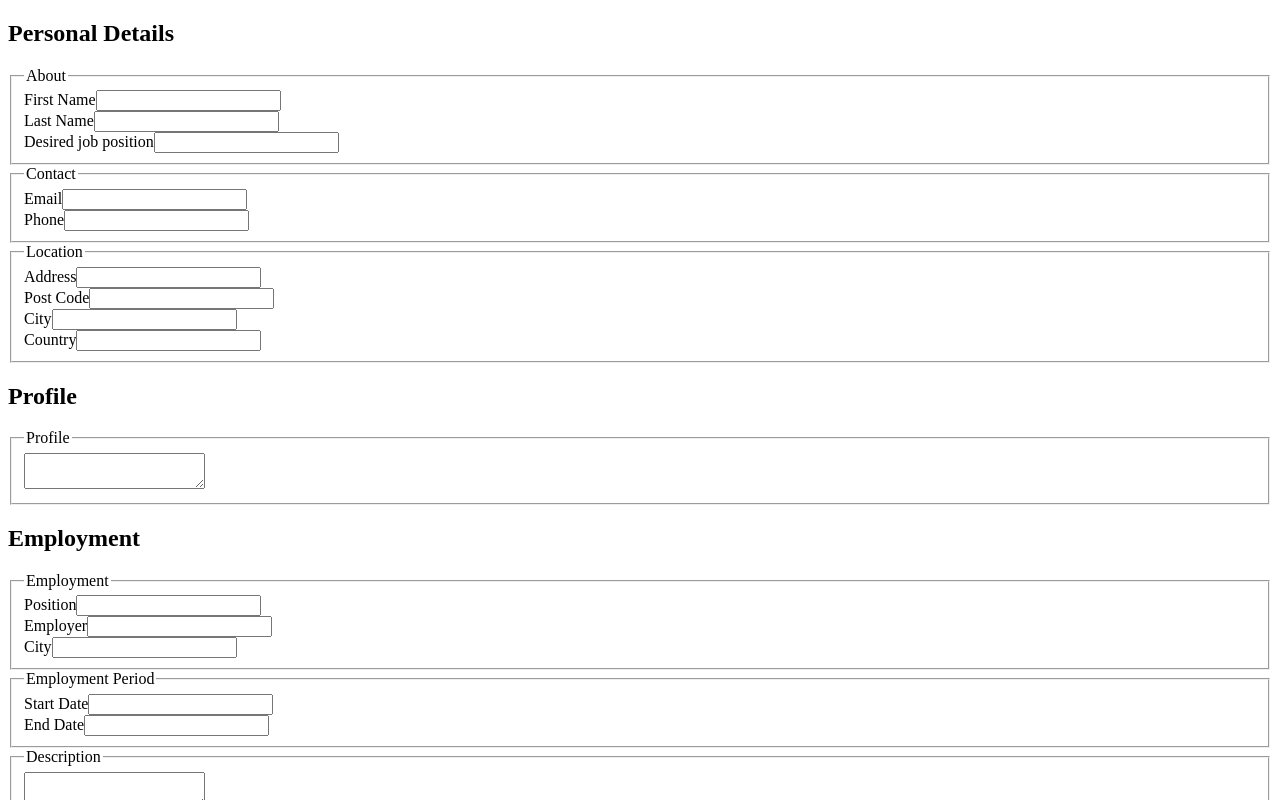
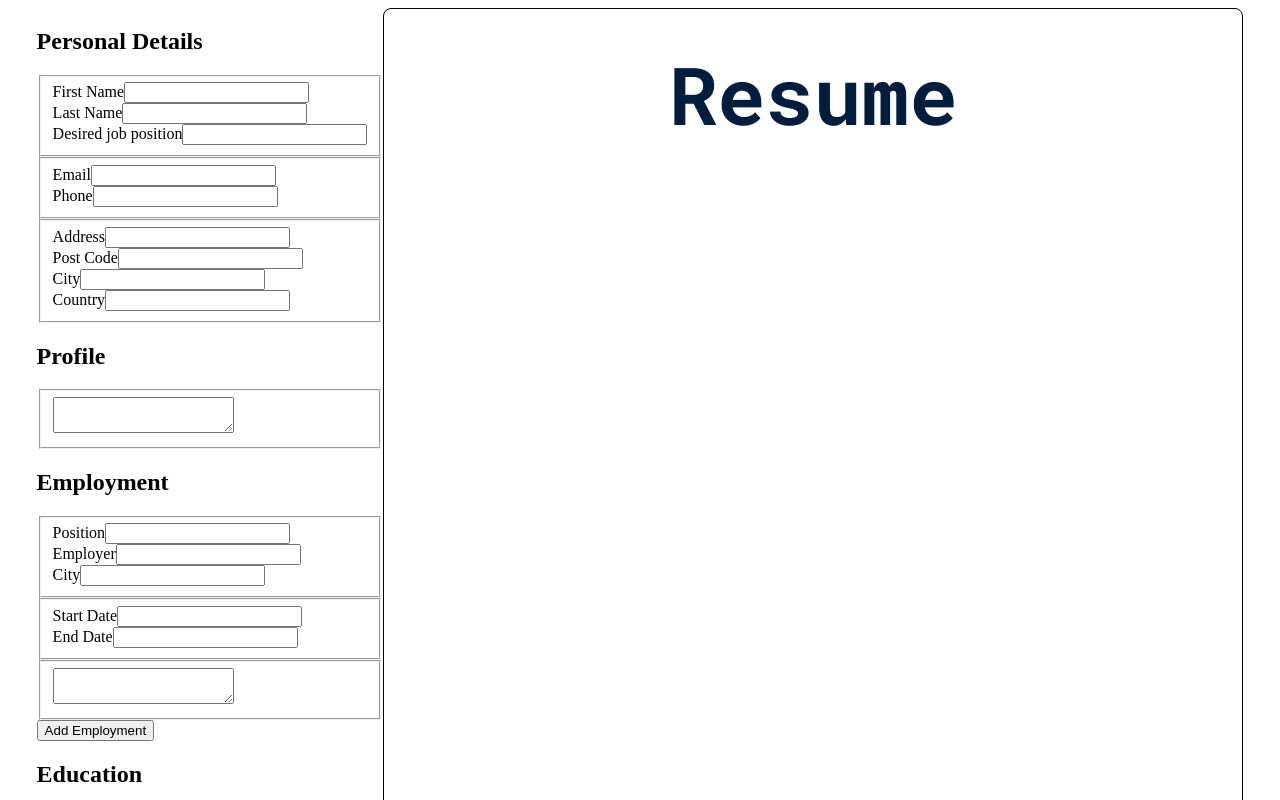
Before and after one commit to dejanpls/cvmaker, a React (Vite) app: page / in a window 1280 px wide. Shown: the top 800 px of the page. Built offline with nearby package versions, Linux system fonts and the light colour scheme.

Commit message:
style: hide 'legend' tag

```diff
--- a/src/App.jsx
+++ b/src/App.jsx
@@ -9,6 +9,7 @@
 import RenderEmploymentSection from "./components/sections/RenderEmploymentSection";
 import RenderEducationSection from "./components/sections/RenderEducationSection";
 import CVPreview from "./components/CVPreview";
+import "./styles/inputs.css";
 
 function App() {
   const [personal, setPersonal] = useState(getPersonalObjects());
@@ -62,6 +63,7 @@
 
   return (
     <>
+      <section className="inputs">
         <PersonalForm
           personal={personal}
           handleChange={handleChange(setPersonal)}
@@ -81,6 +83,7 @@
           handleAddEducation={handleAddEducationForm}
           handleDeleteEducation={handleDeleteEducation}
         />
+      </section>
 
       <CVPreview
         personal={personal}
--- /dev/null
+++ b/src/styles/inputs.css
@@ -0,0 +1,17 @@
+div#root {
+  display: flex;
+  justify-content: center;
+  flex-wrap: wrap;
+}
+
+.sr-only {
+  position: absolute;
+  width: 1px;
+  height: 1px;
+  padding: 0;
+  margin: -1px;
+  overflow: hidden;
+  clip: rect(0, 0, 0, 0);
+  white-space: nowrap;
+  border: 0;
+}
```
Lines whose indentation alone changed are shown as unchanged.
